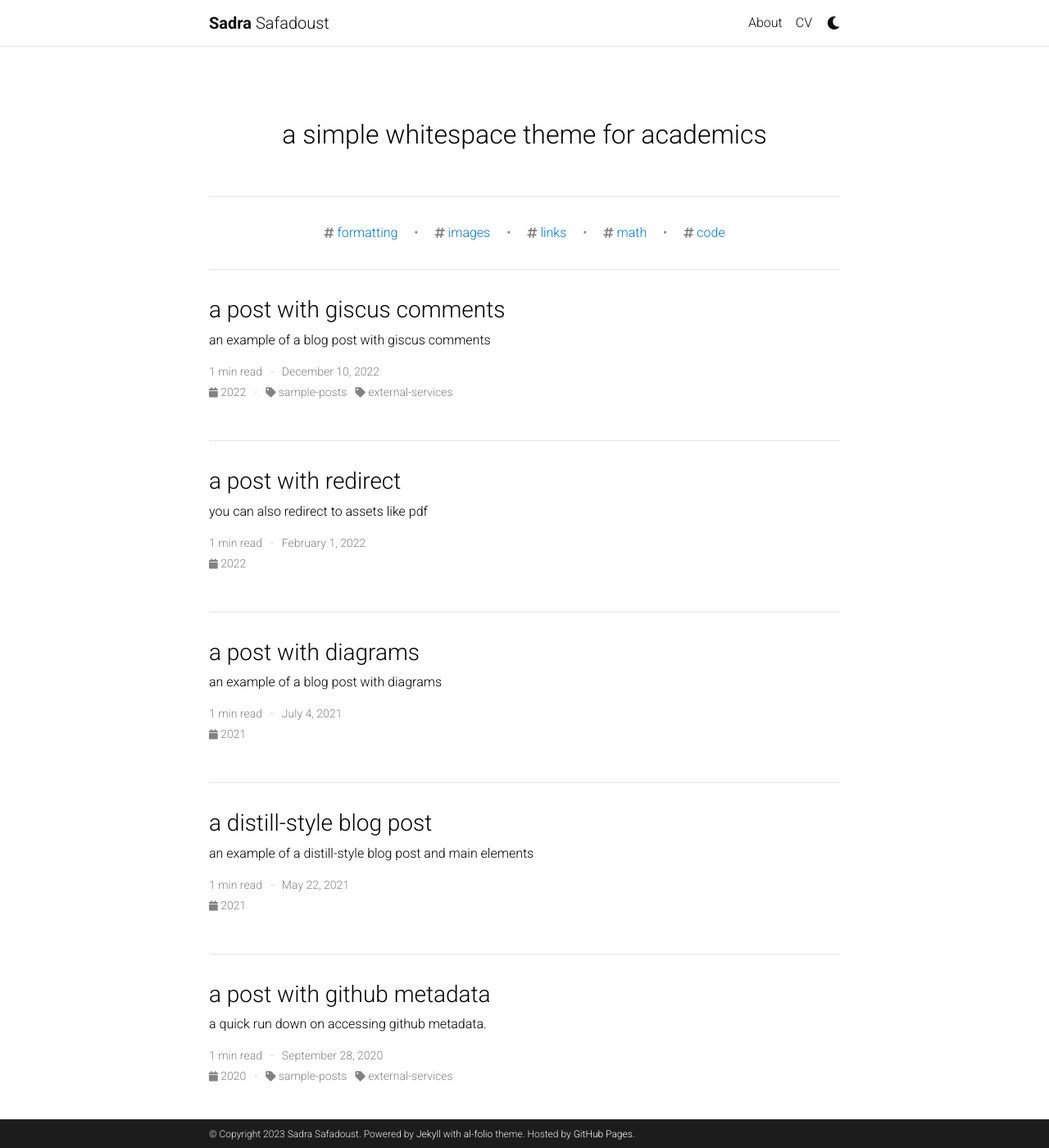
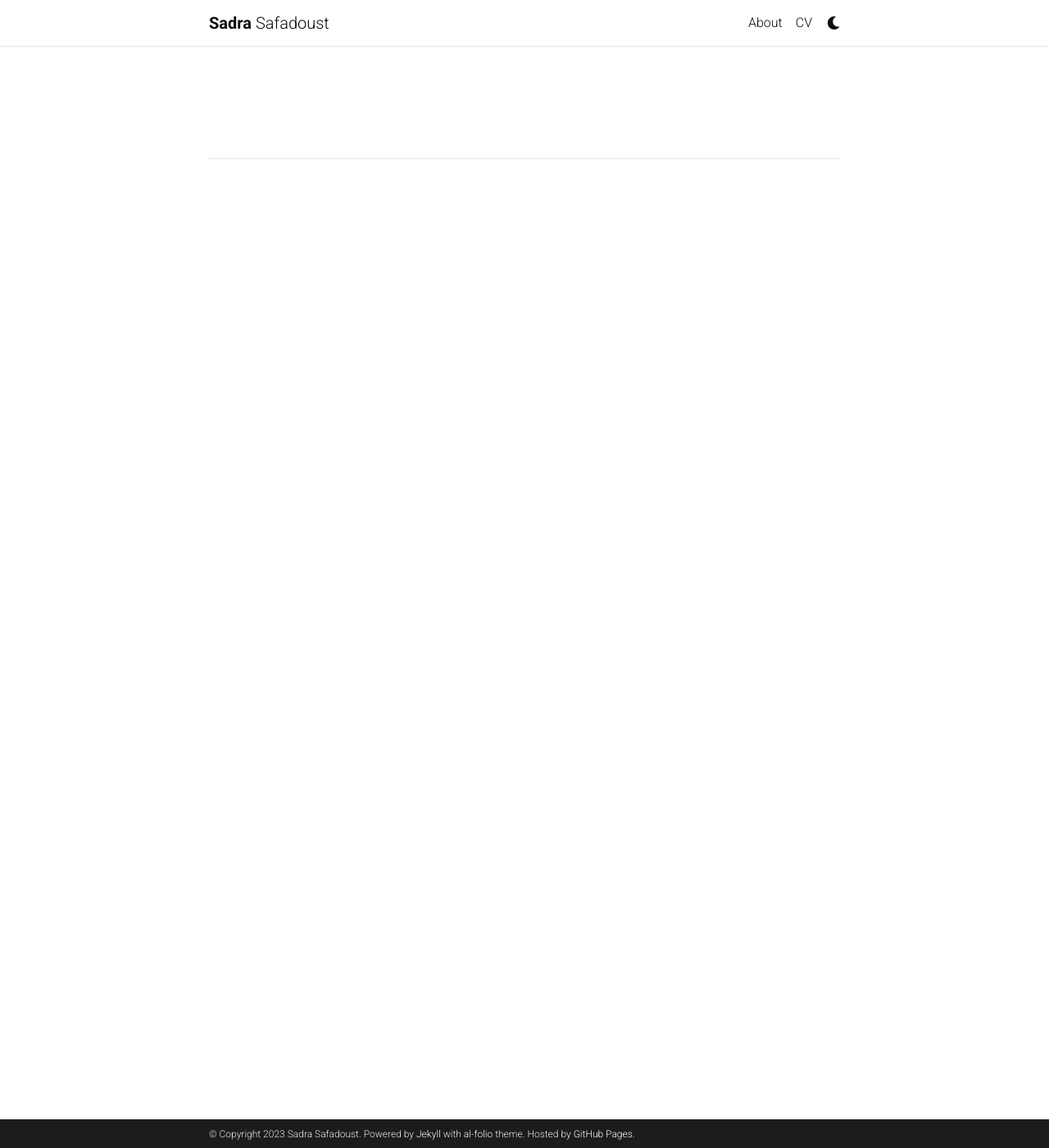
Before and after one commit to sadrasafa/sadrasafa.github.io, a Jekyll site: the page built from blog/index.html, in a window 1280 px wide and 1400 px high. Shown: the whole window at 82% size. Built offline with Jekyll 4.4.1, drawn with Linux system fonts in a browser that asks for light colours; the list of posts is cut into pages by our own code; comment, search, counter and statistics services are not loaded; a style sheet for code colours, icons or effects is not loaded; some of the changed lines change nothing that is shown.

Commit message:
remove blog

```diff
--- a/_config.yml
+++ b/_config.yml
@@ -118,45 +118,45 @@
 # Blog
 # -----------------------------------------------------------------------------
 
-blog_name:  # blog_name will be displayed in your blog page
-blog_nav_title: # blog # your blog must have a title for it to be displayed in the nav bar
-blog_description: a simple whitespace theme for academics
-permalink: /blog/:year/:title/
+# blog_name:  # blog_name will be displayed in your blog page
+# blog_nav_title: # blog # your blog must have a title for it to be displayed in the nav bar
+# blog_description: a simple whitespace theme for academics
+# permalink: /blog/:year/:title/
 
-# Pagination
-pagination:
-  enabled: true
+# # Pagination
+# pagination:
+#   enabled: true
 
-related_blog_posts:
-  enabled: true
-  max_related: 5
+# related_blog_posts:
+#   enabled: false
+#   max_related: 5
 
-# Giscus comments (RECOMMENDED)
-# Follow instructions on https://giscus.app/ to setup for your repo to fill out
-# the information below.
-giscus:
-  repo: alshedivat/al-folio      # <your-github-user-name>/<your-github-repo-name>
-  repo_id: MDEwOlJlcG9zaXRvcnk2MDAyNDM2NQ==
-  category: Comments             # name of the category under which discussions will be created
-  category_id: DIC_kwDOA5PmLc4CTBt6
-  mapping: title                 # identify discussions by post title
-  strict: 1                      # use strict identification mode
-  reactions_enabled: 1           # enable (1) or disable (0) emoji reactions
-  input_position: bottom         # whether to display input form below (bottom) or above (top) the comments
-  theme: preferred_color_scheme  # name of the color scheme (preferred works well with al-folio light/dark mode)
-  emit_metadata: 0
-  lang: en
+# # Giscus comments (RECOMMENDED)
+# # Follow instructions on https://giscus.app/ to setup for your repo to fill out
+# # the information below.
+# giscus:
+#   repo: alshedivat/al-folio      # <your-github-user-name>/<your-github-repo-name>
+#   repo_id: MDEwOlJlcG9zaXRvcnk2MDAyNDM2NQ==
+#   category: Comments             # name of the category under which discussions will be created
+#   category_id: DIC_kwDOA5PmLc4CTBt6
+#   mapping: title                 # identify discussions by post title
+#   strict: 1                      # use strict identification mode
+#   reactions_enabled: 1           # enable (1) or disable (0) emoji reactions
+#   input_position: bottom         # whether to display input form below (bottom) or above (top) the comments
+#   theme: preferred_color_scheme  # name of the color scheme (preferred works well with al-folio light/dark mode)
+#   emit_metadata: 0
+#   lang: en
 
-# Disqus comments (DEPRECATED)
-disqus_shortname: al-folio # put your disqus shortname
-# https://help.disqus.com/en/articles/1717111-what-s-a-shortname
+# # Disqus comments (DEPRECATED)
+# disqus_shortname: al-folio # put your disqus shortname
+# # https://help.disqus.com/en/articles/1717111-what-s-a-shortname
 
-# External sources.
-# If you have blog posts published on medium.com or other external sources,
-# you can display them in your blog by adding a link to the RSS feed.
-external_sources:
-  - name: medium.com
-    rss_url: https://medium.com/@al-folio/feed
+# # External sources.
+# # If you have blog posts published on medium.com or other external sources,
+# # you can display them in your blog by adding a link to the RSS feed.
+# external_sources:
+#   - name: medium.com
+#     rss_url: https://medium.com/@al-folio/feed
 
 # -----------------------------------------------------------------------------
 # Collections
@@ -250,7 +250,7 @@
     tag: '/blog/tag/:name/'
     category: '/blog/category/:name/'
 
-display_tags: ['formatting', 'images', 'links', 'math', 'code'] # this tags will be dispalyed on the front page of your blog
+# display_tags: ['formatting', 'images', 'links', 'math', 'code'] # this tags will be dispalyed on the front page of your blog
 
 # -----------------------------------------------------------------------------
 # Jekyll Scholar
```
